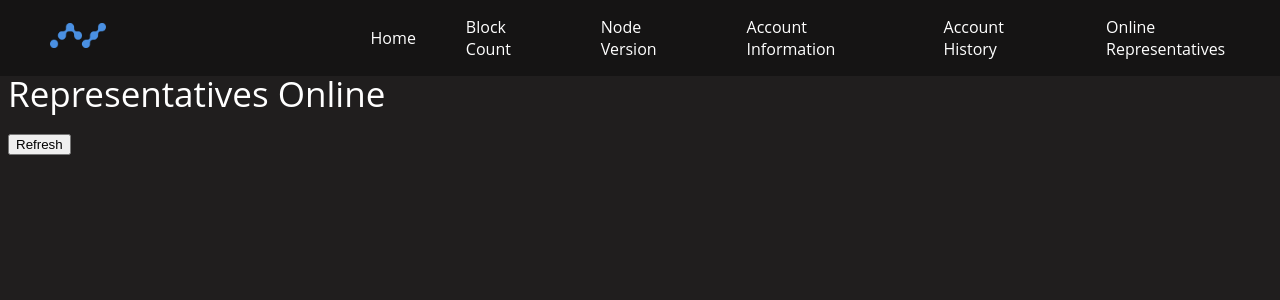
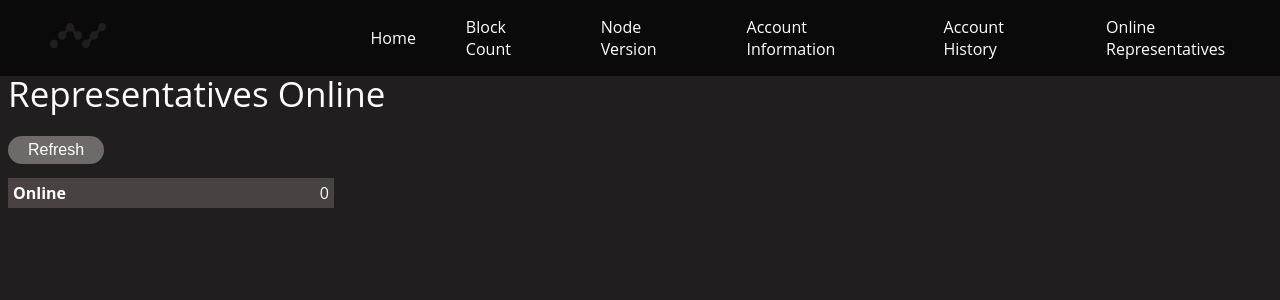
Before and after one commit to marcosmmb/raiek-monitor, a Django app: page /representativesOnline.html in a window 1280 px wide. Shown: the top 300 px of the page. Run offline with Django 3.2, Linux system fonts and the light colour scheme; data that the repository does not hold is empty.

Commit message:
updating

```diff
--- a/raiek/core/static/css/style.css
+++ b/raiek/core/static/css/style.css
@@ -15,7 +15,7 @@ body{
     height: auto;
     display: flex;
     justify-content: flex-end;
-    background-color:#151414;
+    background-color:#0a0a0a;
     top: 0;
     left: 0;
     padding-left: 50px;
@@ -40,6 +40,27 @@ nav ul{
     font-size: 35px;
     margin-top: 40px;
     margin-bottom: 15px;
+}
+
+input[type=text] {
+    background-color: #6f6a6a;
+    color: white;
+    border: 0px solid black;
+    height: 25px;
+}
+
+.button {
+    background-color: #6f6a6a;
+    border: none;
+    color: white;
+    padding: 5px 20px;
+    text-align: center;
+    text-decoration: none;
+    display: inline-block;
+    font-size: 16px;
+    margin: 4px 0px;
+    cursor: pointer;
+    border-radius: 20px;
 }
 
 .field{
--- a/raiek/core/templates/accountHistory.html
+++ b/raiek/core/templates/accountHistory.html
@@ -6,7 +6,7 @@
         {% csrf_token %}
         <input type="text" name="account" placeholder="Account">
         <input type="text" name="count" placeholder="Count">
-        <button type="submit">Submit</button>
+        <button type="submit" class="button">Submit</button>
     </form>
 
     <div>
--- a/raiek/core/templates/accountInformation.html
+++ b/raiek/core/templates/accountInformation.html
@@ -5,7 +5,7 @@
     <form method="POST">
         {% csrf_token %}
         <input type="text" name="account" placeholder="Account">
-        <button type="submit">Submit</button>
+        <button type="submit" class="button">Submit</button>
     </form>
 
     <div>
--- a/raiek/core/templates/base.html
+++ b/raiek/core/templates/base.html
@@ -10,7 +10,7 @@
 <body>
     <div class="navbar">
         <div class="logo">
-            <img src="{% static "img/nano-logo.png" %}" width="20%">
+            <a href="base.html"><img src="{% static "img/nano-logo.png" %}" width="20%"></a>
         </div>
         <nav>
             <ul>
--- a/raiek/core/templates/blockCount.html
+++ b/raiek/core/templates/blockCount.html
@@ -4,7 +4,7 @@
 
     <form method="POST">
         {% csrf_token %}
-        <button type="submit">Refresh</button>
+        <button type="submit" class="button">Refresh</button>
     </form>
 
     <div>
--- a/raiek/core/templates/representativesOnline.html
+++ b/raiek/core/templates/representativesOnline.html
@@ -4,10 +4,18 @@
 
     <form method="POST">
         {% csrf_token %}
-        <button type="submit">Refresh</button>
+        <button type="submit" class="button">Refresh</button>
     </form>
 
     <div>
+        <div class="field">
+            <div class="info-title">
+                <b>Online</b>
+            </div>
+            <div class="info-content">
+                {{ len }}
+            </div>
+        </div>
         {% for r in representatives %}
             <div class="larger-field">
                 <div class="info-title">
--- a/raiek/core/views.py
+++ b/raiek/core/views.py
@@ -66,6 +66,9 @@ def representativesOnline(request):
 
         url = 'http://' + URLBASE + '/get_online_representatives'
         j = post_request(url, d)
+        reps = j["representatives"]
+        lp = len(reps)
+        j["len"] = lp
 
         return render(request,"representativesOnline.html", j)
 
@@ -74,6 +77,9 @@ def representativesOnline(request):
 
         url = 'http://' + URLBASE + '/get_online_representatives'
         j = post_request(url, d)
+        reps = j["representatives"]
+        lp = len(reps)
+        j["len"] = lp
 
         return render(request,"representativesOnline.html", j)
 
```
Also changed, not shown: raiek/core/static/img/nano-logo.png.
